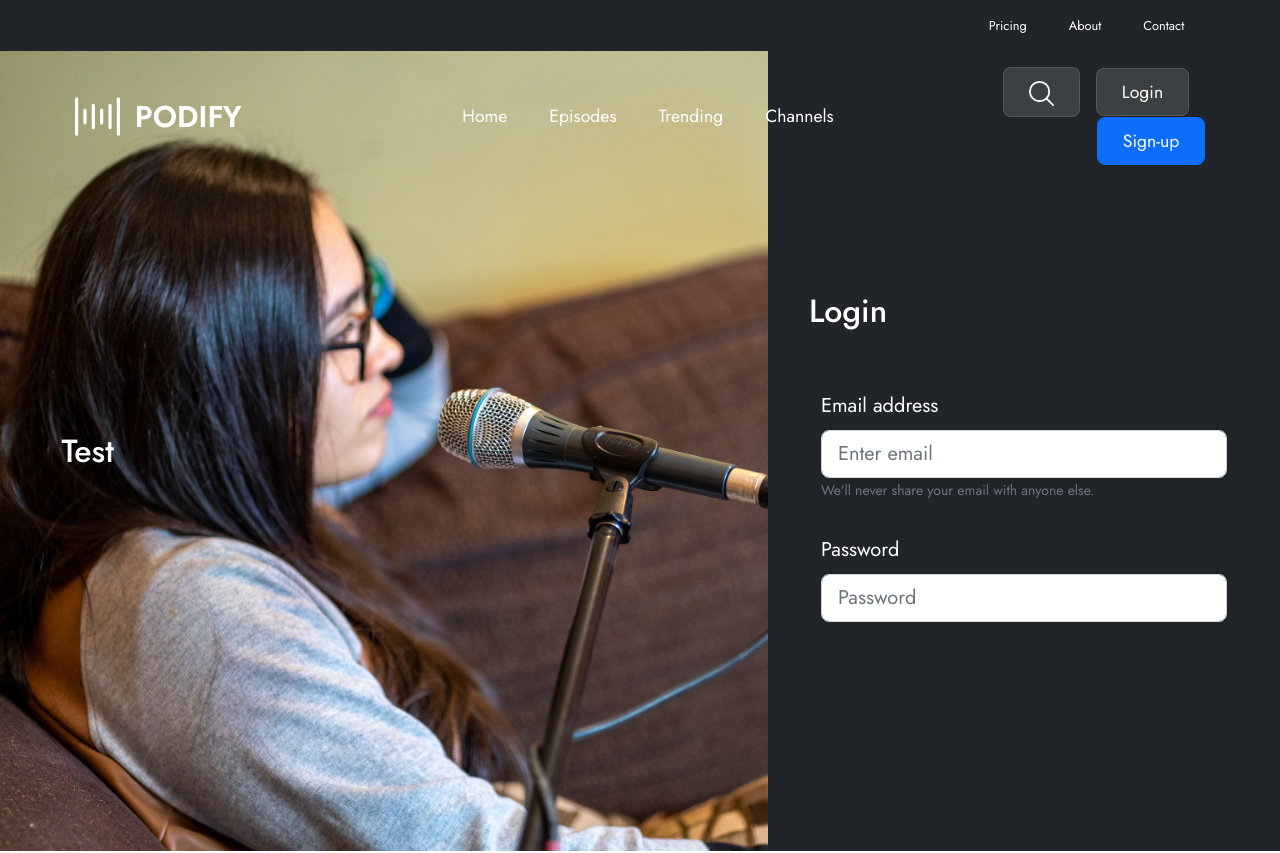
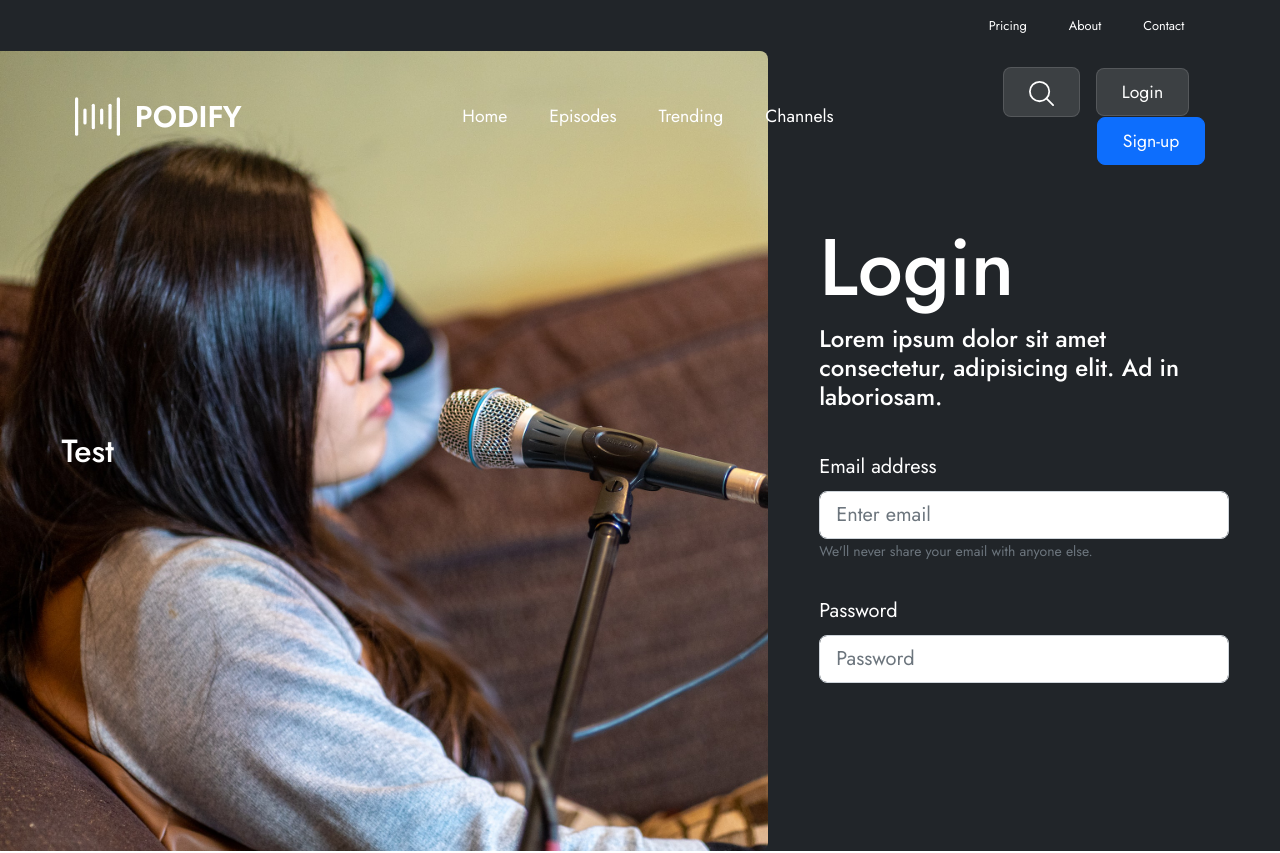
Before and after one commit to Jabser/Podify, a React (Create React App) app: page /login in a window 1280 px wide. Shown: the top 853 px of the page. Built offline with nearby package versions, Linux system fonts and the light colour scheme.

Commit message:
Grid setup

```diff
--- a/src/sass/login.scss
+++ b/src/sass/login.scss
@@ -16,17 +16,29 @@
     display: flex;
     align-items: center;
     color: #fff;
+    border-top-right-radius: 8px;
+    border-bottom-right-radius: 8px;
   }
 
   .login-form {
     grid-area: 1 / 2 / 2 / 3;
-    padding: 8%;
+    padding: 10%;
     display: flex;
     align-items: center;
     color: #fff;
 
     form {
       width: 100%;
+
+      h1 {
+        font-size: 80px;
+        margin-bottom: 10px;
+        margin-top: 0;
+      }
+
+      h4 {
+
+      }
 
       label {
 
--- a/src/views/Login.js
+++ b/src/views/Login.js
@@ -13,7 +13,9 @@ class Login extends Component {
             <h1>
               Login
             </h1>
-            <fieldset>
+            <h4>
+              Lorem ipsum dolor sit amet consectetur, adipisicing elit. Ad in laboriosam.
+            </h4>
             <div class="form-group">
               <label for="exampleInputEmail1" class="col-form-label-lg mt-4">Email address</label>
               <input type="email" class="form-control form-control-lg" id="exampleInputEmail1" aria-describedby="emailHelp" placeholder="Enter email" />
@@ -23,7 +25,6 @@ class Login extends Component {
               <label for="exampleInputPassword1" class="col-form-label-lg mt-4">Password</label>
               <input type="password" class="form-control form-control-lg" id="exampleInputPassword1" placeholder="Password" />
             </div>
-            </fieldset>
           </form>
         </div>
       </div>
```
Lines whose indentation alone changed are shown as unchanged.
